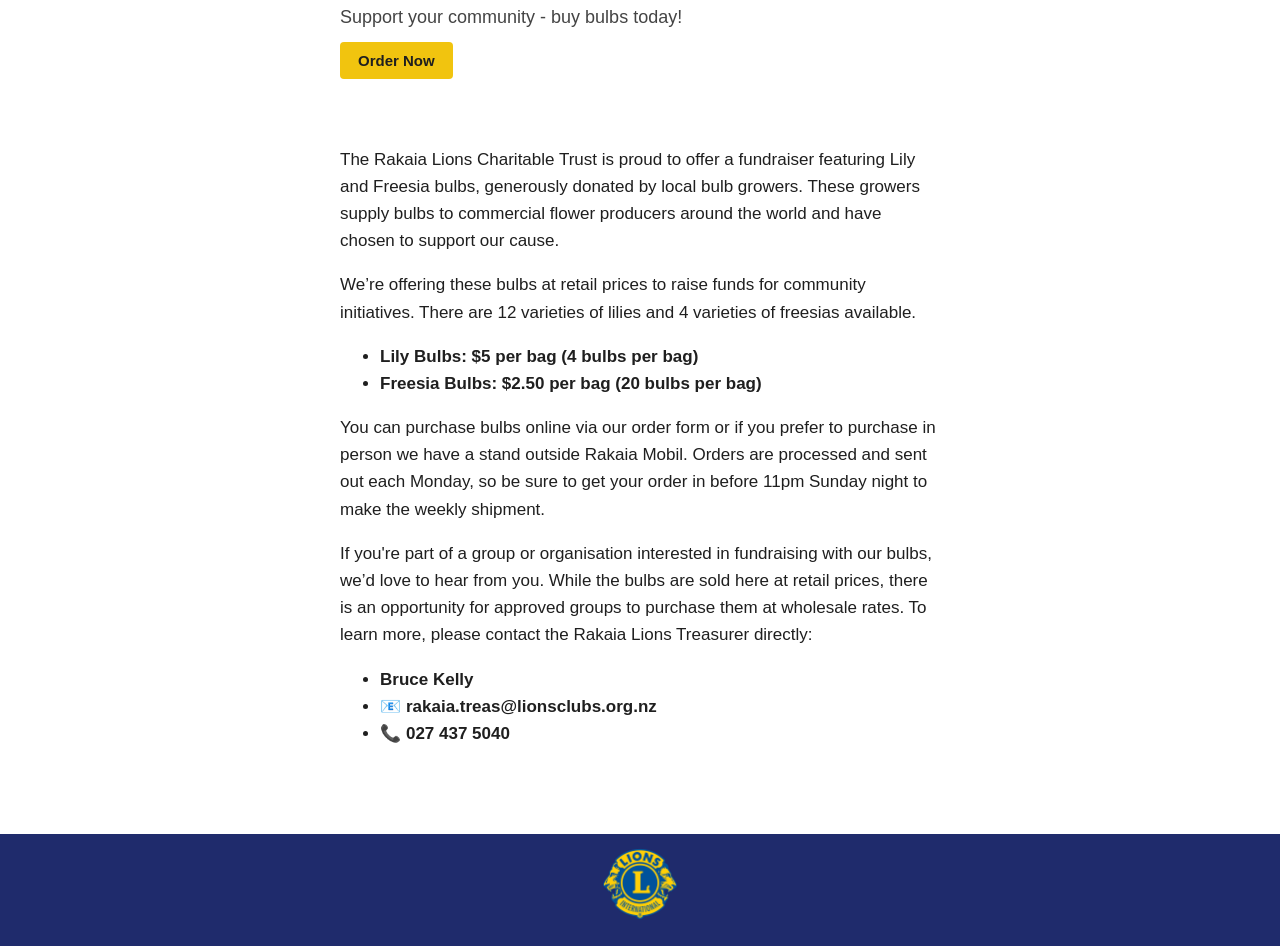
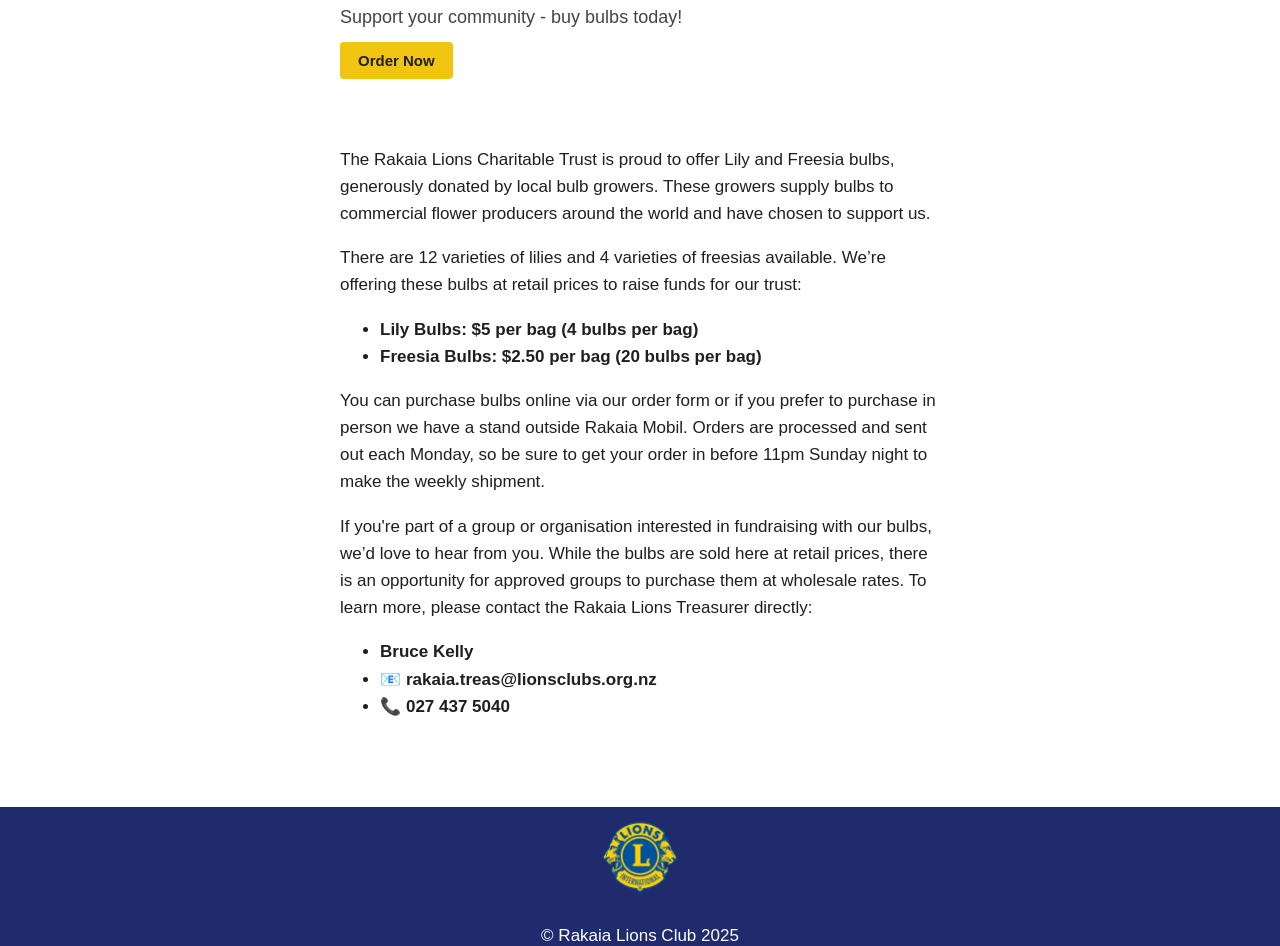
Before and after one commit to jessicamcarthur/rakaia-lions-bulbs, a plain HTML site: page index.html in a window 1280 px wide. Shown: the part 1043-1989 px from the top of the page. Drawn offline with nearby package versions, Linux system fonts and the light colour scheme.

Commit message:
text edit

```diff
--- a/index.html
+++ b/index.html
@@ -18,12 +18,9 @@
     <h3>Support your community - buy bulbs today!</h3>
     <button class="primary-btn" id="startOrderBtn">Order Now</button>
 
-    <p>The Rakaia Lions Charitable Trust is proud to offer a fundraiser featuring Lily and Freesia bulbs, generously
-      donated by local bulb growers. These growers supply bulbs to commercial flower producers around the world and have
-      chosen to support our cause.</p>
+    <p>The Rakaia Lions Charitable Trust is proud to offer Lily and Freesia bulbs, generously donated by local bulb growers. These growers supply bulbs to commercial flower producers around the world and have chosen to support us.</p>
 
-    <p>We’re offering these bulbs at retail prices to raise funds for community initiatives. There are 12 varieties
-      of lilies and 4 varieties of freesias available.</p>
+    <p>There are 12 varieties of lilies and 4 varieties of freesias available. We’re offering these bulbs at retail prices to raise funds for our trust:</p>
 
     <ul>
       <li>Lily Bulbs: $5 per bag (4 bulbs per bag)</li>
```
